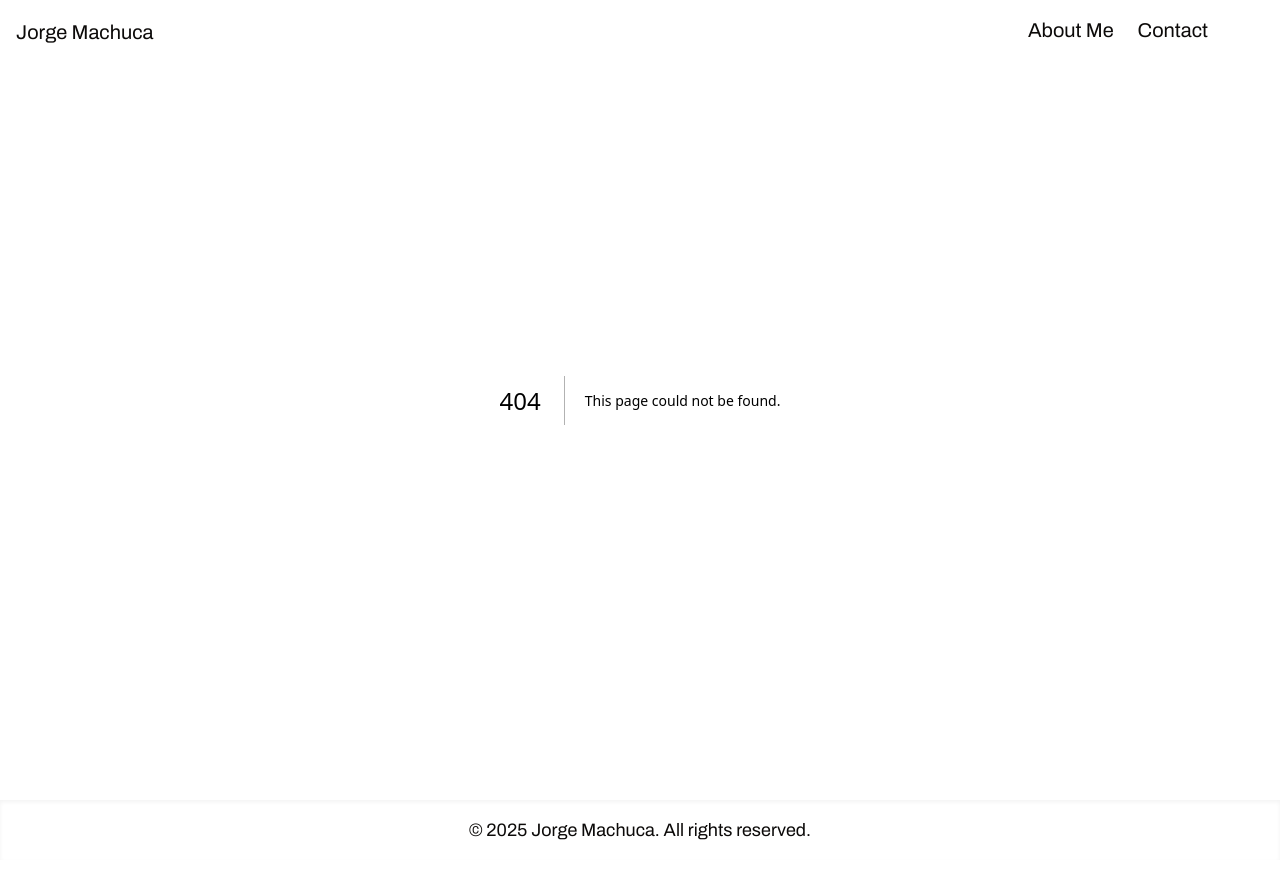
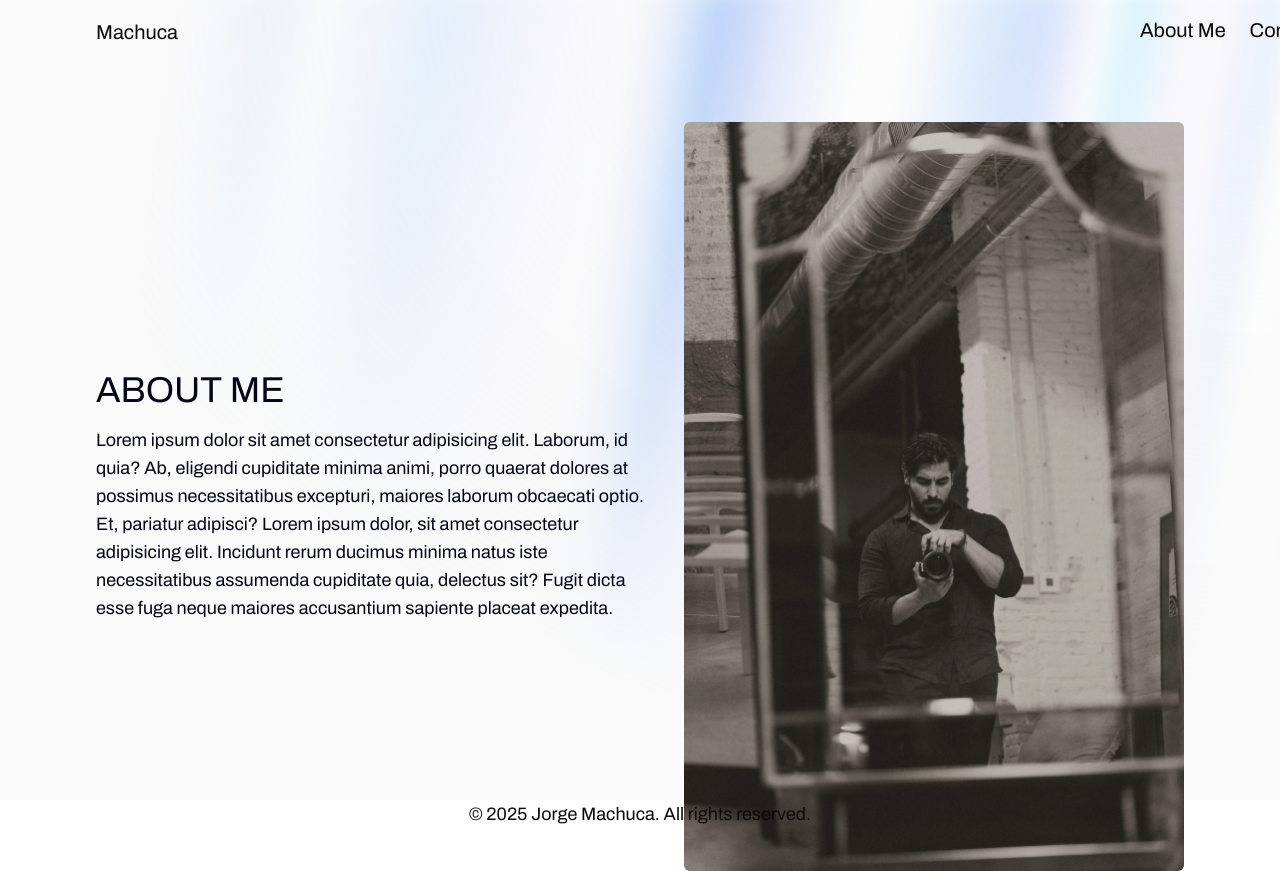
Before and after one commit to Machvca/portfoliophotos, a Next.js app: page /about in a window 1280 px wide. Before the commit this address had no page. Built offline with nearby package versions, Linux system fonts and the light colour scheme.

Commit message:
about me

```diff
--- /dev/null
+++ b/app/about/page.tsx
@@ -0,0 +1,44 @@
+"use client";
+import React from "react";
+import Image from "next/image";
+import am from "../../assets/images/am.webp";
+import { motion } from "motion/react";
+import { AuroraBackground } from "../components/ui/aurora-background"
+
+function page() {
+  return (
+    <AuroraBackground>
+      <section className="mt-48 flex flex-col-2 items-center space-x-5 mx-24 z-30">
+        <motion.div
+          initial={{ opacity: 0.0, y: 40 }}
+          whileInView={{ opacity: 1, y: 0 }}
+          transition={{
+            delay: 0.4,
+            duration: 1,
+            ease: "easeInOut",
+          }}
+        >
+          <h1 className="text-4xl">ABOUT ME</h1>
+          <p className="text-lg mt-4">
+            Lorem ipsum dolor sit amet consectetur adipisicing elit. Laborum, id
+            quia? Ab, eligendi cupiditate minima animi, porro quaerat dolores at
+            possimus necessitatibus excepturi, maiores laborum obcaecati optio.
+            Et, pariatur adipisci? Lorem ipsum dolor, sit amet consectetur
+            adipisicing elit. Incidunt rerum ducimus minima natus iste
+            necessitatibus assumenda cupiditate quia, delectus sit? Fugit dicta
+            esse fuga neque maiores accusantium sapiente placeat expedita.
+          </p>
+        </motion.div>
+        <Image
+          src={am}
+          alt={"Photo of myself"}
+          width={500}
+          height={100}
+          className="rounded-md opacity-100 hover:opacity-90"
+        />
+      </section>
+    </AuroraBackground>
+  );
+}
+
+export default page;
--- /dev/null
+++ b/app/components/ui/aurora-background.tsx
@@ -0,0 +1,61 @@
+"use client";
+import { cn } from "@/lib/utils";
+import React, { ReactNode } from "react";
+
+interface AuroraBackgroundProps extends React.HTMLProps<HTMLDivElement> {
+  children: ReactNode;
+  showRadialGradient?: boolean;
+}
+
+export const AuroraBackground = ({
+  className,
+  children,
+  showRadialGradient = true,
+  ...props
+}: AuroraBackgroundProps) => {
+  return (
+    <main>
+      <div
+        className={cn(
+          "transition-bg relative flex h-[100vh] flex-col items-center justify-center bg-zinc-50 text-slate-950 dark:bg-zinc-900",
+          className
+        )}
+        {...props}
+      >
+        <div
+          className="absolute inset-0 overflow-hidden"
+          style={
+            {
+              "--aurora":
+                "repeating-linear-gradient(100deg,#3b82f6_10%,#a5b4fc_15%,#93c5fd_20%,#ddd6fe_25%,#60a5fa_30%)",
+              "--dark-gradient":
+                "repeating-linear-gradient(100deg,#000_0%,#000_7%,transparent_10%,transparent_12%,#000_16%)",
+              "--white-gradient":
+                "repeating-linear-gradient(100deg,#fff_0%,#fff_7%,transparent_10%,transparent_12%,#fff_16%)",
+
+              "--blue-300": "#93c5fd",
+              "--blue-400": "#60a5fa",
+              "--blue-500": "#3b82f6",
+              "--indigo-300": "#a5b4fc",
+              "--violet-200": "#ddd6fe",
+              "--black": "#000",
+              "--white": "#fff",
+              "--transparent": "transparent",
+            } as React.CSSProperties
+          }
+        >
+          <div
+            //   I'm sorry but this is what peak developer performance looks like // trigger warning
+            className={cn(
+              `after:animate-aurora pointer-events-none absolute -inset-[10px] [background-image:var(--white-gradient),var(--aurora)] [background-size:300%,_200%] [background-position:50%_50%,50%_50%] opacity-50 blur-[10px] invert filter will-change-transform [--aurora:repeating-linear-gradient(100deg,var(--blue-500)_10%,var(--indigo-300)_15%,var(--blue-300)_20%,var(--violet-200)_25%,var(--blue-400)_30%)] [--dark-gradient:repeating-linear-gradient(100deg,var(--black)_0%,var(--black)_7%,var(--transparent)_10%,var(--transparent)_12%,var(--black)_16%)] [--white-gradient:repeating-linear-gradient(100deg,var(--white)_0%,var(--white)_7%,var(--transparent)_10%,var(--transparent)_12%,var(--white)_16%)] after:absolute after:inset-0 after:[background-image:var(--white-gradient),var(--aurora)] after:[background-size:200%,_100%] after:[background-attachment:fixed] after:mix-blend-difference after:content-[""] dark:[background-image:var(--dark-gradient),var(--aurora)] dark:invert-0 after:dark:[background-image:var(--dark-gradient),var(--aurora)]`,
+
+              showRadialGradient &&
+                `[mask-image:radial-gradient(ellipse_at_100%_0%,black_10%,var(--transparent)_70%)]`
+            )}
+          ></div>
+        </div>
+        {children}
+      </div>
+    </main>
+  );
+};
--- /dev/null
+++ b/app/components/ui/floating-navbar.tsx
@@ -0,0 +1,79 @@
+"use client";
+import React, { useState } from "react";
+import {
+  motion,
+  AnimatePresence,
+  useScroll,
+  useMotionValueEvent,
+} from "motion/react";
+import { cn } from "@/lib/utils";
+import Link from "next/link";
+
+export const FloatingNav = ({
+  navItems,
+  className,
+}: {
+  navItems: {
+    name: string;
+    link: string;
+    icon?: JSX.Element;
+  }[];
+  className?: string;
+}) => {
+  const { scrollYProgress } = useScroll();
+
+  const [visible, setVisible] = useState(false);
+
+  useMotionValueEvent(scrollYProgress, "change", (current) => {
+    // Check if current is not undefined and is a number
+    if (typeof current === "number") {
+      let direction = current! - scrollYProgress.getPrevious()!;
+
+      if (scrollYProgress.get() < 0.05) {
+        setVisible(false);
+      } else {
+        if (direction < 0) {
+          setVisible(true);
+        } else {
+          setVisible(false);
+        }
+      }
+    }
+  });
+
+  return (
+    <AnimatePresence mode="wait">
+      <motion.div
+        initial={{
+          opacity: 1,
+          y: -100,
+        }}
+        animate={{
+          y: visible ? 0 : -100,
+          opacity: visible ? 1 : 0,
+        }}
+        transition={{
+          duration: 0.2,
+        }}
+        className={cn(
+          "flex max-w-fit  fixed top-10 inset-x-0 mx-auto border border-transparent dark:border-white/[0.2] rounded-full dark:bg-black bg-white shadow-[0px_2px_3px_-1px_rgba(0,0,0,0.1),0px_1px_0px_0px_rgba(25,28,33,0.02),0px_0px_0px_1px_rgba(25,28,33,0.08)] z-[5000] p-6 py-2  items-center justify-center space-x-4",
+          className
+        )}
+      >
+        {navItems.map((navItem: any, idx: number) => (
+          <Link
+            key={`link=${idx}`}
+            href={navItem.link}
+            className={cn(
+              "relative dark:text-neutral-50 items-center flex space-x-1 text-neutral-600 dark:hover:text-neutral-300 hover:text-neutral-500"
+            )}
+          >
+            <span className="block sm:hidden">{navItem.icon}</span>
+            <span className="hidden sm:block text-sm">{navItem.name}</span>
+          </Link>
+        ))}
+
+      </motion.div>
+    </AnimatePresence>
+  );
+};
--- /dev/null
+++ b/app/contact/page.tsx
@@ -0,0 +1,11 @@
+import React from 'react'
+
+function page() {
+  return (
+    <div>
+      <h1>HOLA CONTACT</h1>
+    </div>
+  )
+}
+
+export default page
--- a/app/globals.css
+++ b/app/globals.css
@@ -4,3 +4,20 @@
 
 
 /* globals.css */
+
+
+@theme inline {
+  --animate-aurora: aurora 60s linear infinite;
+  @keyframes aurora {
+    from {
+      background-position:
+        50% 50%,
+        50% 50%;
+    }
+    to {
+      background-position:
+        350% 50%,
+        350% 50%;
+    }
+  }
+}
--- a/app/portraits/page.tsx
+++ b/app/portraits/page.tsx
@@ -78,14 +78,14 @@ export default function BackgroundBeamsDemo() {
   };
 
   return (
-    <div className="w-full min-h-screen bg-slate-100 relative flex flex-col items-center justify-center antialiased py-24">
+    <div className="w-full min-h-screen  relative flex flex-col items-center justify-center antialiased py-24 ">
       {/* Background debajo */}
       <div className="absolute inset-0 z-0">
         <BackgroundBeams />
       </div>
 
       {/* Galería */}
-      <div className="relative z-10 max-w-6xl mx-auto p-4 grid grid-cols-2 gap-4 sm:grid-cols-2 md:grid-cols-4">
+      <div className="relative z-10 max-w-6xl  p-4 grid grid-cols-2 gap-4  md:grid-cols-4">
         {portraitsPictures.map((portrait, index) => (
           <div
             key={index}
--- a/app/sections/Footer.jsx
+++ b/app/sections/Footer.jsx
@@ -1,6 +1,6 @@
 export default function Footer() {
   return (
-    <footer className="w-full  p-4 text-stone-950 text-center mt-auto bg-transparent shadow-inner text-md md:text-lg  ">
+    <footer className=" bottom-0 left-0 right-0 inset-0 z-30 bg-transparent w-full  pb-2 text-stone-950 text-center  text-sm md:text-lg ">
       © {new Date().getFullYear()} Jorge Machuca. All rights reserved.
     </footer>
   );
--- a/app/sections/Hero.tsx
+++ b/app/sections/Hero.tsx
@@ -14,7 +14,7 @@ export function Hero() {
     {
       name: "Latest",
       image: main2,
-      link: "/latest", // Ruta a la página correspondiente
+      link: "/latest",
     },
     {
       name: "Trips",
@@ -24,7 +24,7 @@ export function Hero() {
     {
       name: "Shootings",
       image: main4,
-      link: "/tres-de-copas",
+      link: "/shootings",
     },
     {
       name: "Portraits",
@@ -34,22 +34,22 @@ export function Hero() {
   ];
 
   return (
-    <section className="relative w-full overflow-hidden   ">
-      <div className="relative flex h-full w-full items-center justify-center bg-white dark:bg-black">
+    <section className="relative w-full overflow-hidden md:px-24 mb-8">
       <div
         className={cn(
-            "absolute inset-0",
+          "absolute inset-0 h-full",
           "[background-size:40px_40px]",
           "[background-image:linear-gradient(to_right,#e4e4e7_1px,transparent_1px),linear-gradient(to_bottom,#e4e4e7_1px,transparent_1px)]",
           "dark:[background-image:linear-gradient(to_right,#262626_1px,transparent_1px),linear-gradient(to_bottom,#262626_1px,transparent_1px)]"
         )}
       />
-        <div className="pointer-events-none absolute inset-0 flex items-center justify-center bg-stone-100/10 [mask-image:radial-gradient(ellipse_at_center,transparent_20%,black)] dark:bg-black"></div>
+      <div className="relative grid grid-cols-1 md:grid-cols-2 h-full w-full items-center justify-center dark:bg-black md:py-12 ">
+        {/* <div className="pointer-events-none absolute inset-0 flex items-center justify-center bg-stone-100/10 [mask-image:radial-gradient(ellipse_at_center,transparent_20%,black)] dark:bg-black"></div> */}
         {/* Fondo y texto */}
-        <div className="h-screen relative w-full flex flex-col items-center justify-center -mt-48 -mb-12">
-          <div className="absolute inset-0 w-full h-full  z-20 [mask-image:radial-gradient(transparent,white)] pointer-events-none" />
+        <div className="min-h-[60vh] relative w-full flex flex-col  justify-center md:-mt-96 ">
+          <div className="absolute inset-0 w-full h-full  z-20 [mask-image:radial-gradient(transparent,white)] pointer-events-none " />
 
-          <div className="absolute inset-0 z-20  flex flex-col items-center justify-center font-bold px-4 pointer-events-none text-left mx-auto">
+          <div className="absolute inset-0 z-20  flex flex-col justify-center font-bold  pointer-events-none items-center text-center md:items-start md:text-left mx-auto">
             <h1 className="text-2xl md:text-5xl bg-clip-text absolute drop-shadow-xl bg-gradient-to-b from-[#fff1e6] to-[#fff1e6]/50">
               Hi there, I&apos;m Jorge Machuca <br />
               <p className="lg:text-5xl">
@@ -62,24 +62,24 @@ export function Hero() {
               </p>
             </h1>
 
-            <p className="text-sm md:text-xl mt-44 bg-clip-text text-transparent drop-shadow-5xl bg-gradient-to-b from-amber-950 to-amber-200">
+            <p className="text-sm md:text-xl  mt-28 md:mt-44 bg-clip-text text-transparent drop-shadow-5xl bg-gradient-to-b from-amber-950 to-amber-200 ">
               Welcome to my Portfolio!
             </p>
           </div>
         </div>
 
         {/* Nueva sección para las imágenes */}
-        <div className="w-full flex flex-col items-center mt-4 mb-32">
-          <div className="grid grid-cols-2 gap-3 px-16 py-16">
+        <div className="w-full flex flex-col -mt-24 md:mt-4 md:mb-32 px-6 ">
+          <div className="grid grid-cols-2 gap-3  md:py-16">
             {heroPictures.map(({ name, image, link }) => (
               <Link key={name} href={link} passHref>
                 <div className="group relative cursor-pointer ">
                   <Image
                     src={image}
                     alt={name}
-                    width={400}
-                    height={200}
-                    className="rounded-md shadow-slate-900 hover:opacity-70 transition-opacity duration-300"
+                    width={500}
+                    height={100}
+                    className="rounded-md hover:opacity-70 transition-opacity duration-400"
                   />
                   <p className="absolute inset-0 flex items-center justify-center text-center text-white text-xl bg-black bg-opacity-50 opacity-0 group-hover:opacity-100 transition-opacity duration-500">
                     {name}
--- a/app/sections/Navbar.jsx
+++ b/app/sections/Navbar.jsx
@@ -4,10 +4,36 @@ import { Menu, X } from "lucide-react";
 import insta from "../../assets/images/insta.svg";
 import Image from "next/image";
 import Link from "next/link";
+import { FloatingNav } from "../components/ui/floating-navbar";
+import { IconHome, IconMessage, IconUser } from "@tabler/icons-react";
 
 
 
-function Navbar() {
+
+
+
+
+export default function Navbar() {
+  const navItems = [
+    {
+      name: "Home",
+      link: "/",
+      icon: <IconHome className="h-4 w-4 text-neutral-500 dark:text-white" />,
+    },
+    {
+      name: "About",
+      link: "/about",
+      icon: <IconUser className="h-4 w-4 text-neutral-500 dark:text-white" />,
+    },
+    {
+      name: "Contact",
+      link: "/contact",
+      icon: (
+        <IconMessage className="h-4 w-4 text-neutral-500 dark:text-white" />
+      ),
+    },
+  ]
+
   const [isOpen, setIsOpen] = useState(false);
   const [isScrolled, setIsScrolled] = useState(false);
 
@@ -22,18 +48,23 @@ function Navbar() {
   }, []);
 
   return (
+    <>
+      <div className="relative  w-full">
+        <FloatingNav navItems={navItems} />
+      </div>
+
       <nav
         className={`fixed top-0 left-0 right-0 z-30 text-stone-950 transition-colors duration-600 ${
           isScrolled
-          ? "text-stone-100 bg-slate-900/30 shadow-xl"
+            ? "hidden"
             : "bg-transparent"
         }`}
       >
-      <div className="container mx-auto px-4 py-4 flex justify-between items-center">
+        <div className="container mx-24  py-4 flex justify-between items-center">
           {/* Logo */}
 
           <Link href="/">
-          <h1 className="text-xl ">Jorge Machuca</h1>
+            <h1 className="text-xl hover:text-yellow-800">Machuca</h1>
           </Link>
 
           {/* Botón de menú hamburguesa */}
@@ -50,12 +81,12 @@ function Navbar() {
 
           {/* Menú de navegación (escritorio) */}
           <div className="hidden md:flex space-x-6 text-xl ">
-          <a href="#" className="hover:text-yellow-800">
+            <Link href="/about" className="hover:text-yellow-800">
               About Me
-          </a>
-          <a href="#" className="hover:text-yellow-800">
+            </Link>
+            <Link href="/contact" className="hover:text-yellow-800">
               Contact
-          </a>
+            </Link>
             <a
               href="https://www.instagram.com/machvca/"
               target="_blank"
@@ -72,18 +103,18 @@ function Navbar() {
 
         {/* Menú móvil */}
         <div
-        className={`md:hidden fixed top-0 left-0 w-full h-full bg-gradient-to-b from-stone-900 to-stone-500 flex flex-col items-center justify-center text-7xl transition-transform duration-700 ${
+          className={`md:hidden fixed z-50 top-0 left-0 w-full h-full bg-gradient-to-b from-stone-900 to-stone-500 flex flex-col items-center justify-center text-7xl transition-transform duration-700 ${
             isOpen ? "translate-x-0" : "-translate-x-full"
           }`}
         >
           <div className="flex flex-col items-center justify-center gap-6 text-8xl sm:px-24 text-stone-300">
-          <a
-            href="#"
+            <Link
+              href="/about"
               className="hover:text-stone-950"
               onClick={() => setIsOpen(false)}
             >
               About Me
-          </a>
+            </Link>
             <a
               href="#"
               className="hover:text-stone-950"
@@ -103,7 +134,7 @@ function Navbar() {
           </div>
         </div>
       </nav>
+    </>
   );
+
 }
-
-export default Navbar;
--- /dev/null
+++ b/app/shootings/page.tsx
@@ -0,0 +1,13 @@
+import React from 'react'
+
+function page() {
+  return (
+    <div>
+      <h1 className="mt-48 items-center mx-24">
+        HOLA SHOOTINGS
+      </h1>
+    </div>
+  );
+}
+
+export default page
```
Also changed, not shown: assets/images/am.webp (added). Lines whose indentation alone changed are shown as unchanged.
